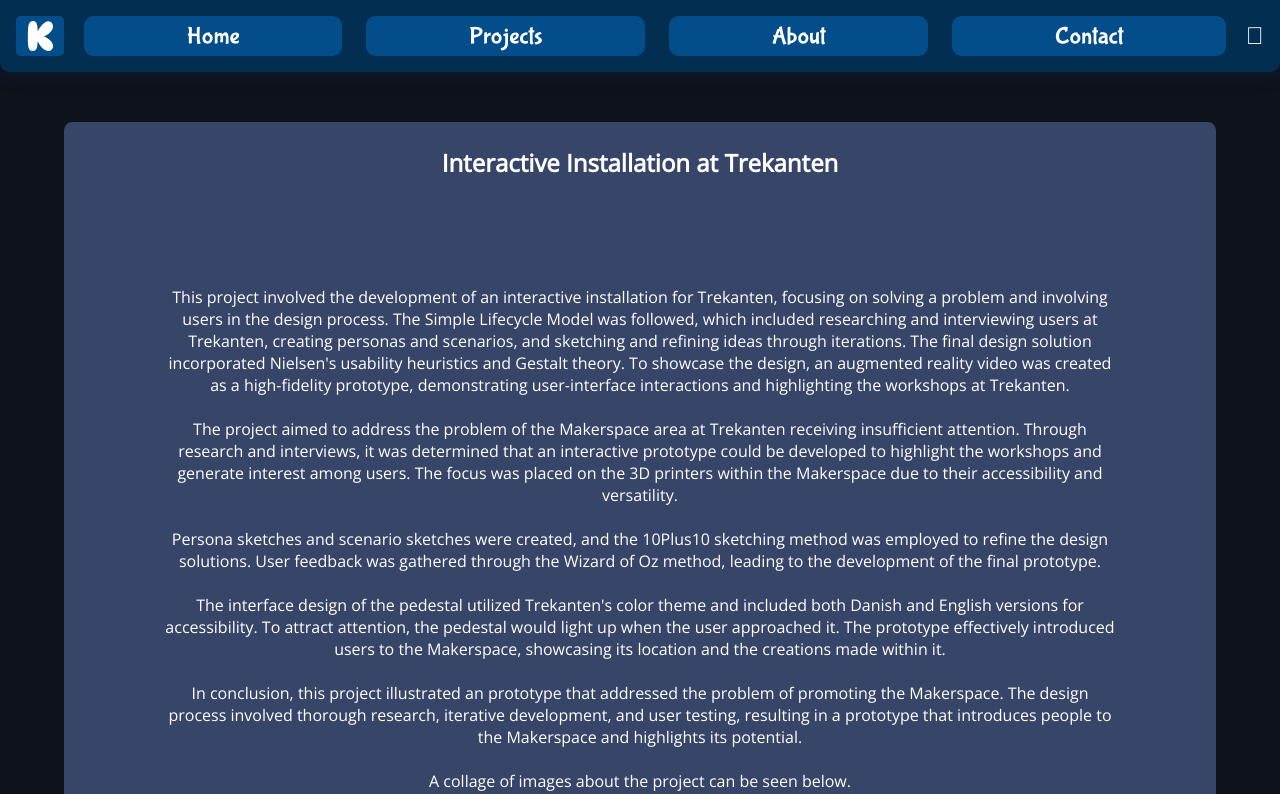
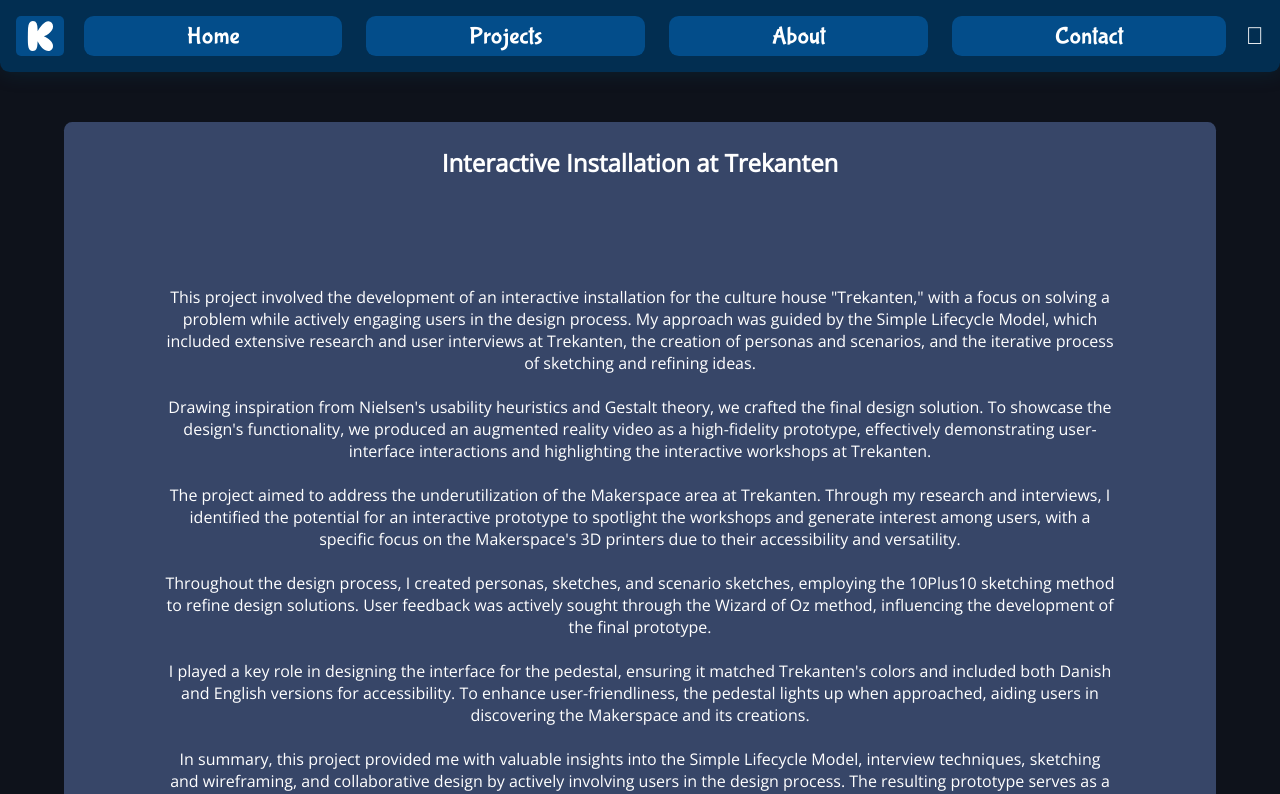
Before and after one commit to eske4/my-site, an Angular app: page /Project3 in a window 1280 px wide. Shown: the top 794 px of the page. Built offline with nearby package versions, Linux system fonts and the light colour scheme.

Commit message:
More details of my role in the trekant project

```diff
--- a/src/app/project3/project3.component.html
+++ b/src/app/project3/project3.component.html
@@ -2,32 +2,30 @@
     <div class="projects-items">
         <h2>Interactive Installation at Trekanten</h2>
         <br>
-        <p>This project involved the development of an interactive installation for Trekanten, focusing on solving a
-            problem and involving users in the design process. The Simple Lifecycle Model was followed, which included
-            researching and interviewing users at Trekanten, creating personas and scenarios, and sketching and refining
-            ideas through iterations. The final design solution incorporated Nielsen's usability heuristics and Gestalt
-            theory. To showcase the design, an augmented reality video was created as a high-fidelity prototype,
-            demonstrating user-interface interactions and highlighting the workshops at Trekanten.
+        <p>This project involved the development of an interactive installation for the culture house "Trekanten,"
+            with a focus on solving a problem while actively engaging users in the design process. My approach was
+            guided by the Simple Lifecycle Model, which included extensive research and user interviews at Trekanten,
+            the creation of personas and scenarios, and the iterative process of sketching and refining ideas.
             <br><br>
-            The project aimed to address the problem of the Makerspace area at Trekanten receiving insufficient
-            attention. Through research and interviews, it was determined that an interactive prototype could be
-            developed to highlight the workshops and generate interest among users. The focus was placed on the 3D
-            printers within the Makerspace due to their accessibility and versatility.
+            Drawing inspiration from Nielsen's usability heuristics and Gestalt theory, we crafted the final design solution.
+            To showcase the design's functionality, we produced an augmented reality video as a high-fidelity prototype, effectively
+            demonstrating user-interface interactions and highlighting the interactive workshops at Trekanten.
             <br><br>
-            Persona sketches and scenario sketches were created, and the 10Plus10 sketching method was employed to
-            refine the design solutions. User feedback was gathered through the Wizard of Oz method, leading to the
-            development of the final prototype.
+            The project aimed to address the underutilization of the Makerspace area at Trekanten. Through my research and interviews,
+            I identified the potential for an interactive prototype to spotlight the workshops and generate interest among users, with
+            a specific focus on the Makerspace's 3D printers due to their accessibility and versatility.
             <br><br>
-            The interface design of the pedestal utilized Trekanten's color theme and included both Danish and English
-            versions for accessibility. To attract attention, the pedestal would light up when the user approached it.
-            The prototype effectively introduced users to the Makerspace, showcasing its location and the creations made
-            within it.
+            Throughout the design process, I created personas, sketches, and scenario sketches, employing the 10Plus10 sketching method to
+            refine design solutions. User feedback was actively sought through the Wizard of Oz method, influencing the development of the
+            final prototype.
             <br><br>
-            In conclusion, this project illustrated an prototype that addressed the problem of promoting the Makerspace.
-            The design process involved thorough research, iterative development, and user testing, resulting in a
-            prototype that introduces people to the Makerspace and highlights its potential.
+            I played a key role in designing the interface for the pedestal, ensuring it matched Trekanten's colors and included both Danish
+            and English versions for accessibility. To enhance user-friendliness, the pedestal lights up when approached, aiding users in discovering
+            the Makerspace and its creations.
             <br><br>
-            A collage of images about the project can be seen below.
+            In summary, this project provided me with valuable insights into the Simple Lifecycle Model, interview techniques, sketching and wireframing,
+            and collaborative design by actively involving users in the design process. The resulting prototype serves as a compelling solution to promote the
+            Makerspace, reflecting a thorough design process and a user-centric approach.
         </p>
 
         <div class="row-3">
```
